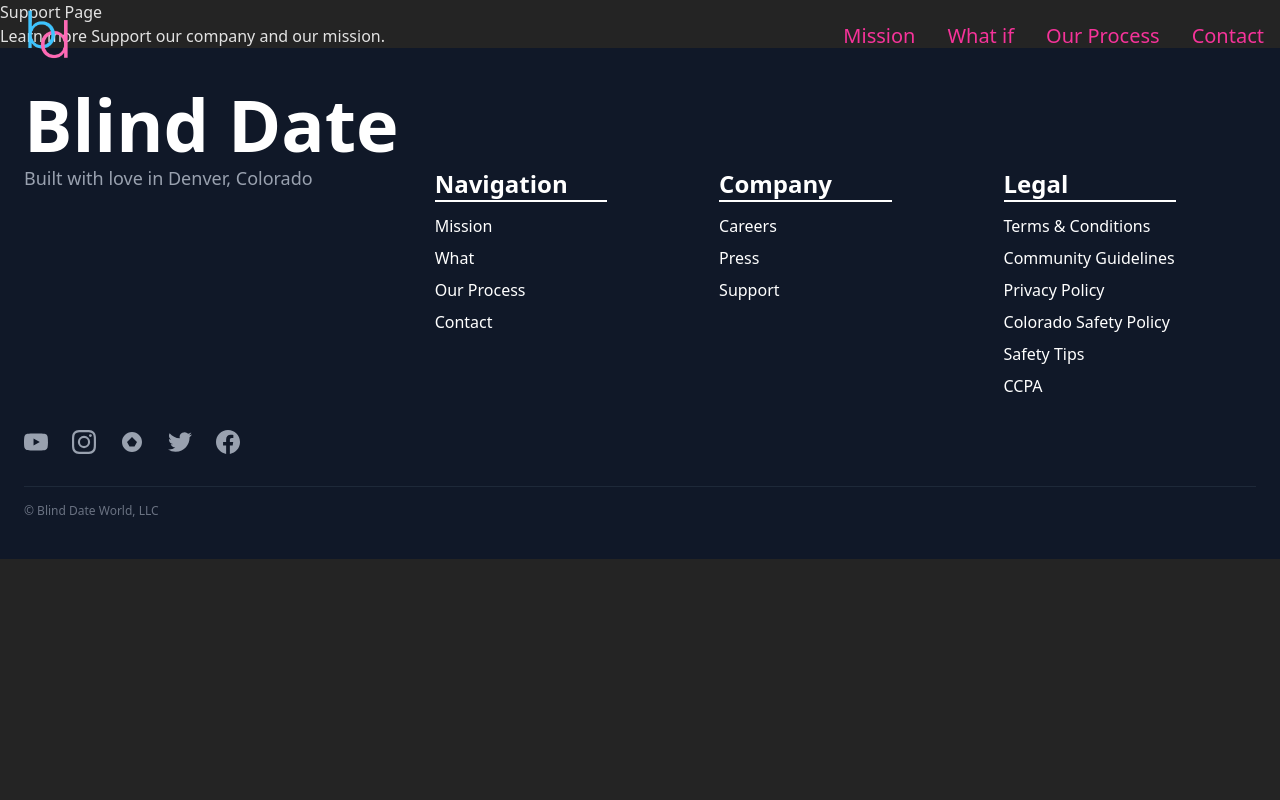
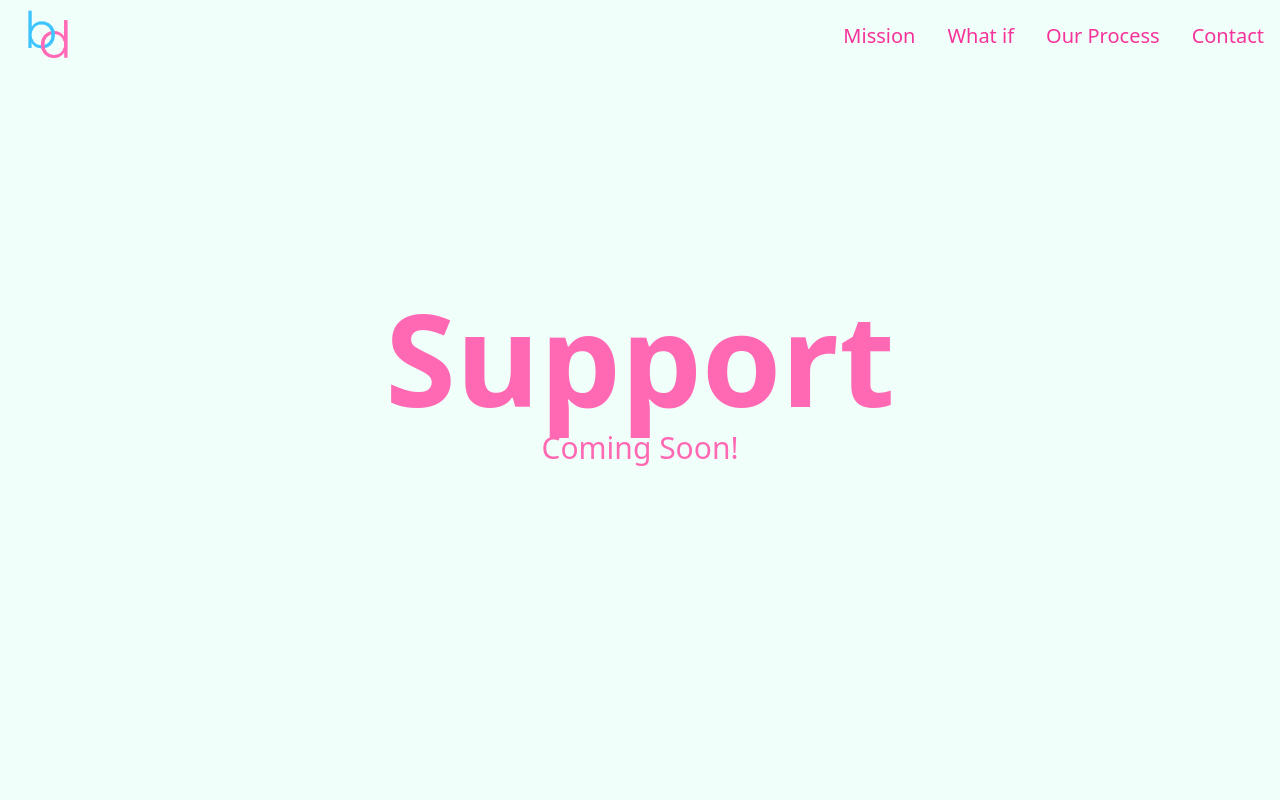
Before and after one commit to patricknicklaus/the_compatibility_project, a React (Vite) app: page /company/support in a window 1280 px wide. Shown: the top 800 px of the page. Built offline with nearby package versions, Linux system fonts and the light colour scheme.

Commit message:
updated careers, support, and press pages to coming soon

```diff
--- a/src/pages/company/Careers.tsx
+++ b/src/pages/company/Careers.tsx
@@ -2,9 +2,13 @@
 
 const Careers: React.FC = () => {
   return (
-    <div className="page Careers-page">
-      <h1>Careers Page</h1>
-      <p>Learn more Careers our company and our mission.</p>
+    <div className="min-h-screen flex flex-col bg-offWhite text-black">
+      <main id="careers_page" className="min-h-screen flex items-center justify-center py-16">
+        <div className="max-w-5xl text-center">
+          <h2 className="text-5xl md:text-9xl font-bold text-hotPink">Careers</h2>
+          <h4 className="text-sm md:text-3xl text-hotPink mb-10">Coming Soon!</h4>
+        </div>
+      </main>
     </div>
   )
 }
--- a/src/pages/company/Press.tsx
+++ b/src/pages/company/Press.tsx
@@ -2,9 +2,13 @@
 
 const Press: React.FC = () => {
   return (
-    <div className="page Press-page">
-      <h1>Press Page</h1>
-      <p>Learn more Press our company and our mission.</p>
+    <div className="min-h-screen flex flex-col bg-offWhite text-black">
+      <main id="press_page" className="min-h-screen flex items-center justify-center py-16">
+        <div className="max-w-5xl text-center">
+          <h2 className="text-5xl md:text-9xl font-bold text-hotPink">Press</h2>
+          <h4 className="text-sm md:text-3xl text-hotPink mb-10">Coming Soon!</h4>
+        </div>
+      </main>
     </div>
   )
 }
--- a/src/pages/company/Support.tsx
+++ b/src/pages/company/Support.tsx
@@ -2,9 +2,13 @@
 
 const Support: React.FC = () => {
   return (
-    <div className="page Support-page">
-      <h1>Support Page</h1>
-      <p>Learn more Support our company and our mission.</p>
+    <div className="min-h-screen flex flex-col bg-offWhite text-black">
+      <main id="support_page" className="min-h-screen flex items-center justify-center py-16">
+        <div className="max-w-5xl text-center">
+          <h2 className="text-5xl md:text-9xl font-bold text-hotPink">Support</h2>
+          <h4 className="text-sm md:text-3xl text-hotPink mt-2 mb-10">Coming Soon!</h4>
+        </div>
+      </main>
     </div>
   )
 }
```
